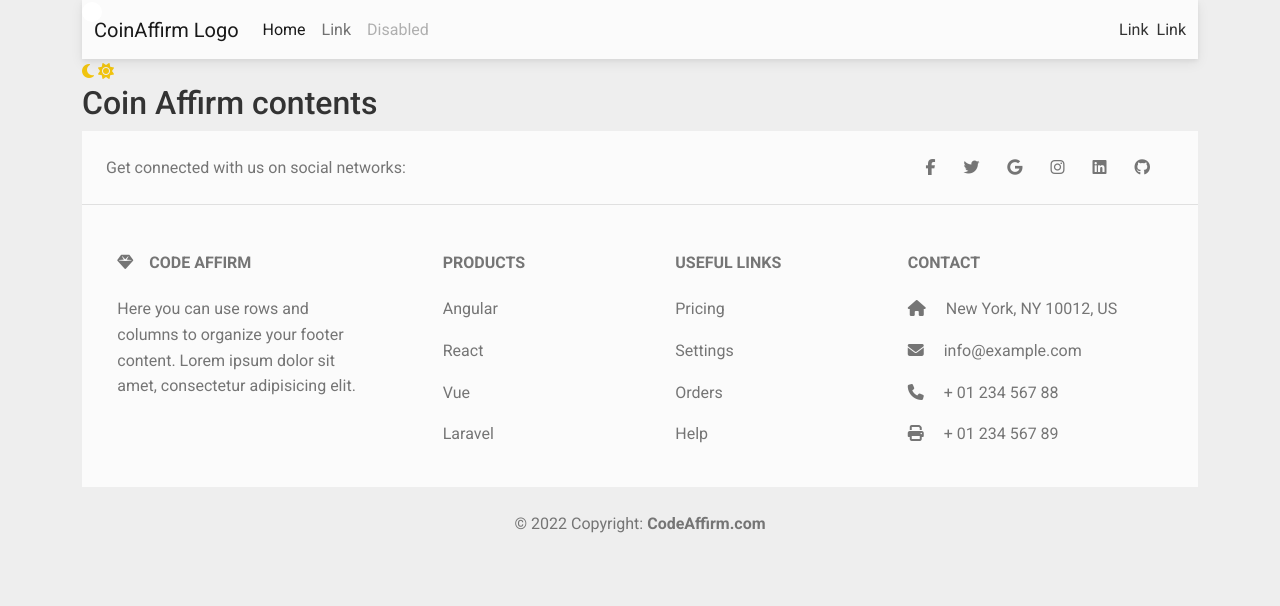
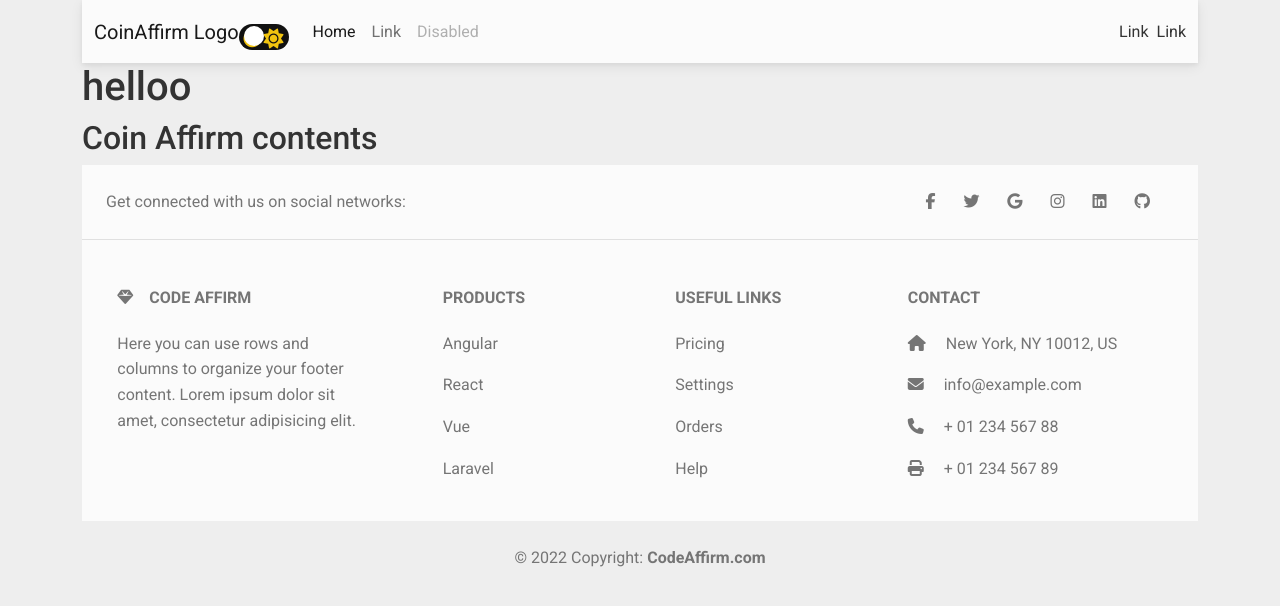
Before and after one commit to moonDev0/coin-affirm, a PHP site: page / in a window 1280 px wide. Shown: the top 606 px of the page. Run offline with PHP 8.4, Linux system fonts and the light colour scheme; some libraries are stand-ins or nearby versions.

Commit message:
working on theme

```diff
--- a/css/style.css
+++ b/css/style.css
@@ -1,6 +1,26 @@
 *{
     box-sizing: border-box;
     text-decoration: none;
+}
+
+
+.container{
+    width: 100%;
+}
+html,body{
+    height: 100%;
+}
+html body{
+    height: 100%;
+    background-color: white;
+}
+li{
+    list-style-type: none !important;
+}
+*{
+    padding: 0;
+    margin: 0;
+    box-sizing: border-box;
 }
 /*--------------------Reusable Variables--------------------*/
 :root {
@@ -37,6 +57,43 @@
     color: var(--dark-theme-text-color);
     transition: var(--theme-change-timing);
 }
+
+.flex-light {
+    background: var(--light-theme-darker-background-color);
+}
+.flex-dark {
+    background: var(--dark-theme-darker-background-color);
+}
+.footer-dark {
+    background: var(--dark-theme-darker-background-color);
+}
+.footer-light {
+    background: var(--light-theme-darker-background-color);
+}
+.icons{
+	text-align: center;
+	display: flex;
+	align-items: center;
+	margin: 0;
+	justify-content: center;
+	padding-top: 10px;
+
+}
+.btn-dark {
+    background: var(--dark-theme-link-color);
+    color: var(--dark-theme-background-color);
+}
+.label{
+    background-color: #111;
+    display: flex;
+    width: 50px;
+    height: 26px;
+    border-radius: 50px;
+    position: relative;
+    justify-content: space-between;
+    padding: 5px;
+
+}
 .fa-moon{
 
     color: #f1c40f;
@@ -65,16 +122,16 @@
     transform: translateX(24px);
 }
 
-.container{
-    width: 100%;
+.hl{
+    float: left;
 }
-html,body{
-    height: 100%;
+.icons{
+    float: right;
 }
-html body{
-    height: 100%;
-    background-color: white;
+
+.icons{
+    /* position: fixed; */
+    /* width: 120%; */
+    float: right !important;
+    /* padding-left: 100px; */
 }
-li{
-    list-style-type: none !important;
-}
--- a/index.html
+++ b/index.html
@@ -41,7 +41,16 @@ rel="stylesheet"
                   >
                     <i class="fas fa-bars"></i>
                   </button>
-                  <a class="navbar-brand" href="#">CoinAffirm Logo</a>
+                  <a class="navbar-brand" href="#">CoinAffirm Logo
+                    <div class="icons">
+                        <input type="checkbox"  class="checkbox" id="checkbox">
+                        <label for="checkbox" class="label">
+                            <i class="fas fa-moon"></i>
+                            <i class="fas fa-sun"></i>
+                            <div class="ball"></div>
+                        </label>
+                    </div>
+                  </a>
                   <div class="collapse navbar-collapse" id="navbarTogglerDemo03">
                     <ul class="navbar-nav me-auto mb-2 mb-lg-0">
                       <li class="nav-item">
@@ -87,14 +96,7 @@ rel="stylesheet"
         </header>
         <section class="hero">
             <div class="intro">
-                <div class="icons">
-                    <input type="checkbox"  class="checkbox" id="checkbox">
-                    <label for="checkbox" class="label">
-                        <i class="fas fa-moon"></i>
-                        <i class="fas fa-sun"></i>
-                        <div class="ball"></div>
-                    </label>
-                </div>
+               <h1>helloo</h1>
             </div>
         </section>
         <section class="main"><h2>Coin Affirm contents</h2></section>
```
